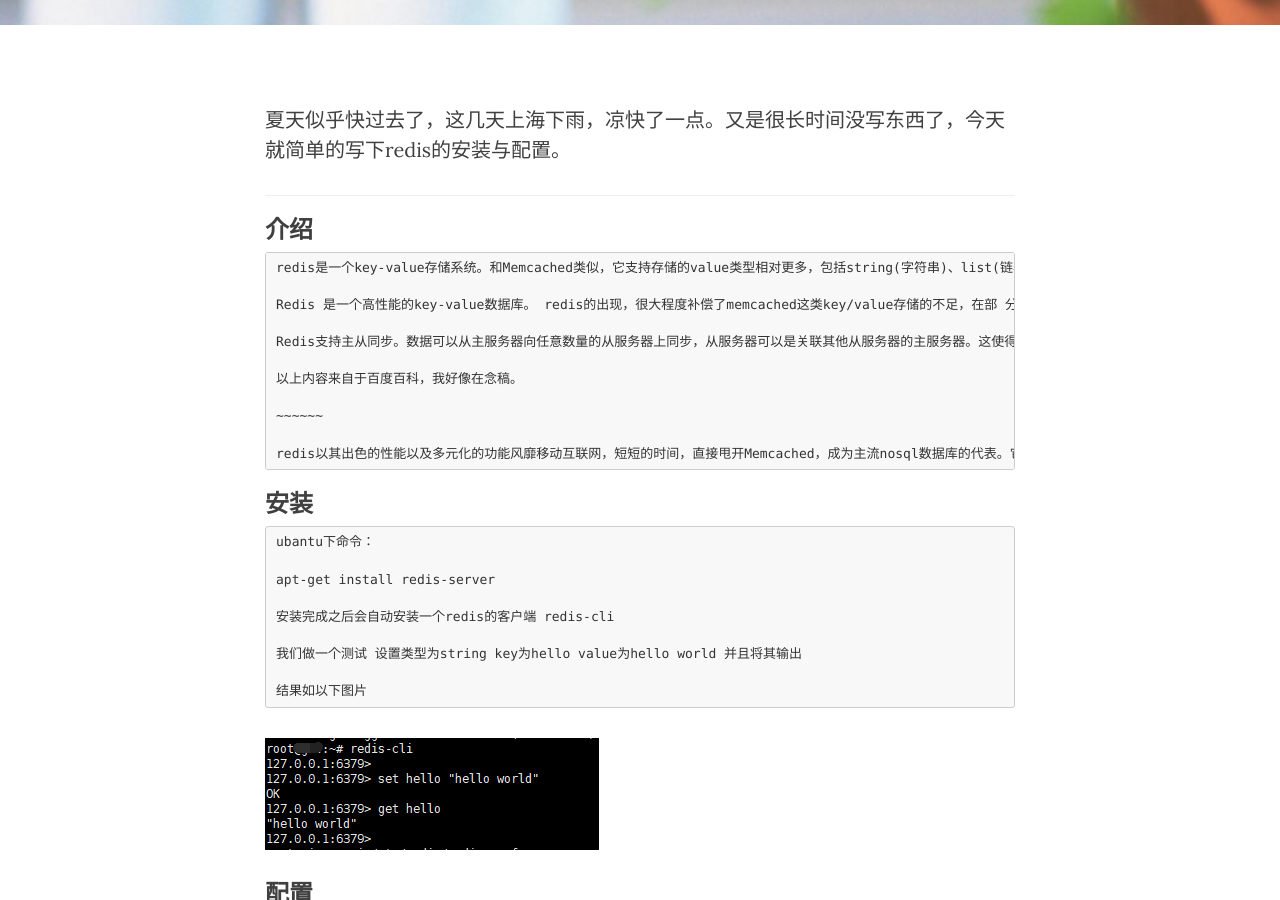
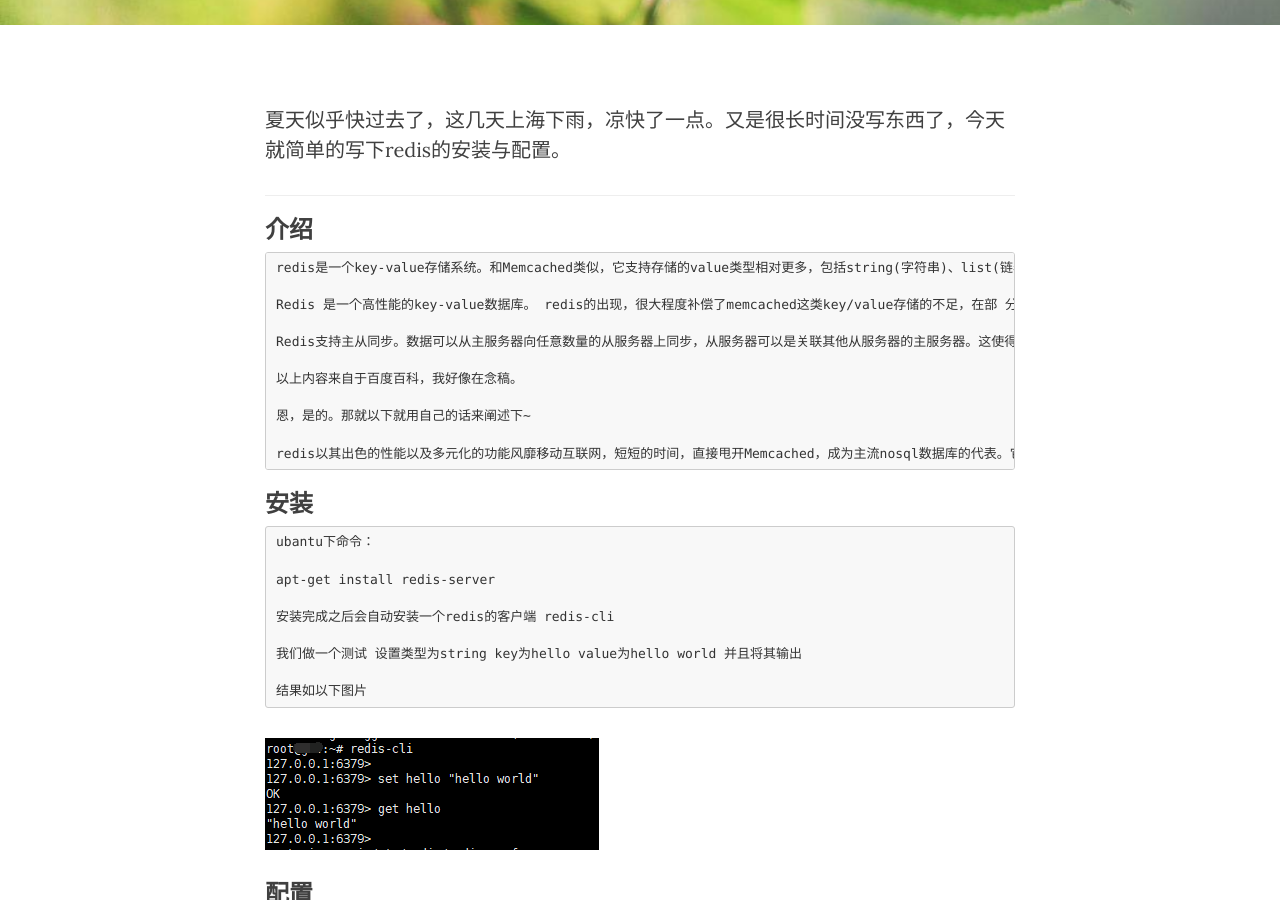
Before and after one commit to linzhiming0826/linzhiming0826.github.io, a Jekyll site: the page built from _posts/2017-08-10-redis.markdown, in a window 1280 px wide and 900 px high, scrolled down 451 px. Built offline with Jekyll 4.4.1, drawn with Linux system fonts in a browser that asks for light colours; nearby versions of some CDN libraries; comment, search, counter and statistics services are not loaded.

Commit message:
修改文案与背景图片

```diff
--- a/_posts/2017-08-10-redis.markdown
+++ b/_posts/2017-08-10-redis.markdown
@@ -4,7 +4,7 @@
 subtitle:   "ubantu下的redis安装"
 date:       "2017-08-10"
 author:     "TuoX"
-header-img: "img/post-15/bg.png"
+header-img: "img/post-21/bg.png"
 ---
 
 夏天似乎快过去了，这几天上海下雨，凉快了一点。又是很长时间没写东西了，今天就简单的写下redis的安装与配置。
@@ -21,7 +21,7 @@
 
     以上内容来自于百度百科，我好像在念稿。
 
-    ~~~~~~
+    恩，是的。那就以下就用自己的话来阐述下~
 
     redis以其出色的性能以及多元化的功能风靡移动互联网，短短的时间，直接甩开Memcached，成为主流nosql数据库的代表。它的功能不仅限于缓存，还有用于热搜榜（SortedSet）、队列（list）、记录用户行为（SETBIT）等。
 
```
Also changed, not shown: img/post-21/bg.png (added).
